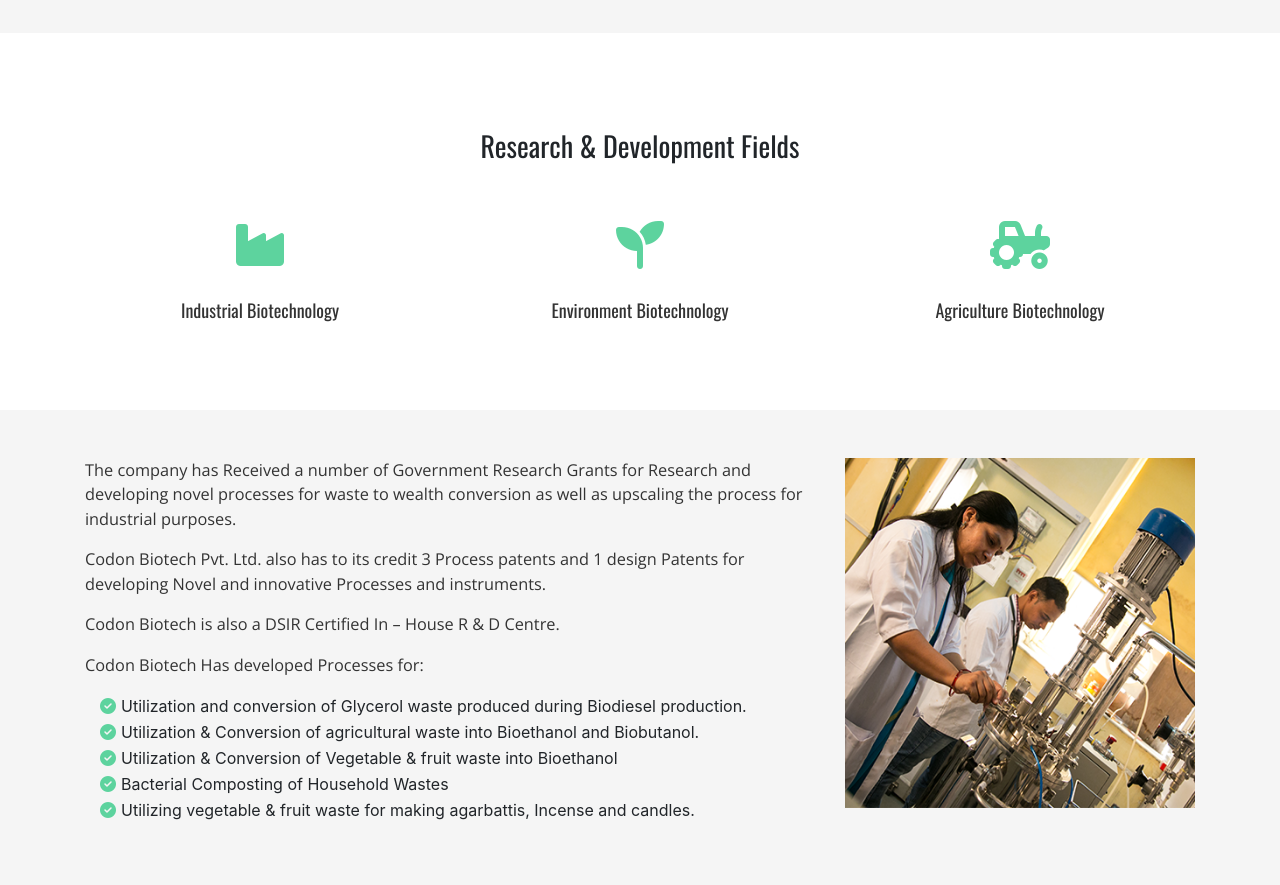
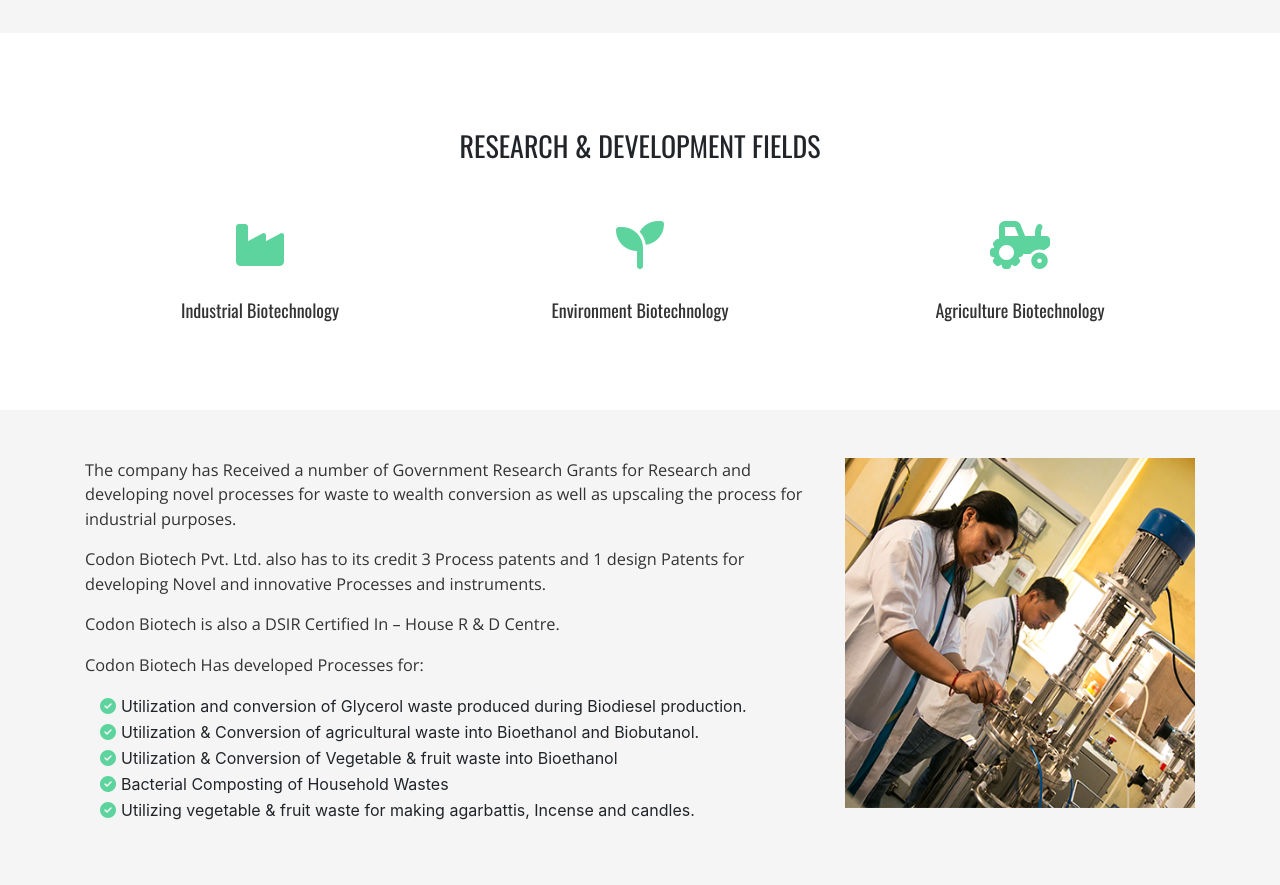
Before and after one commit to arnabuchiha/CodonBiotech, a React (Create React App) app: page /biotech-rnd in a window 1280 px wide. Shown: the part 1180-2065 px from the top of the page. Built offline with nearby package versions, Linux system fonts and the light colour scheme.

Commit message:
heading change

```diff
--- a/src/components/RnD.js
+++ b/src/components/RnD.js
@@ -40,7 +40,7 @@ class RnD extends React.Component{
                 </div><br/><br/>
 
                 <div className="subheading pt-5">
-                    <h3>Research & Development Fields</h3>
+                    <h3>RESEARCH & DEVELOPMENT FIELDS</h3>
                 </div><br/>
                 <div className="container-fluid pt-3">
                     <div className="container">
```
